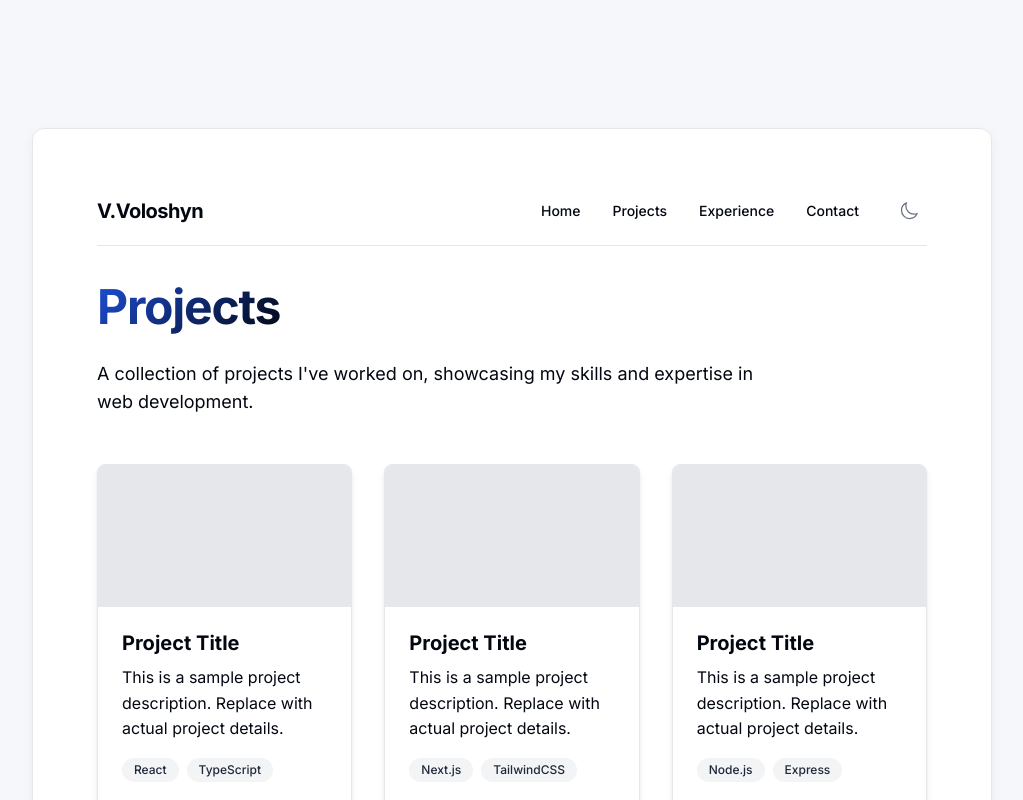
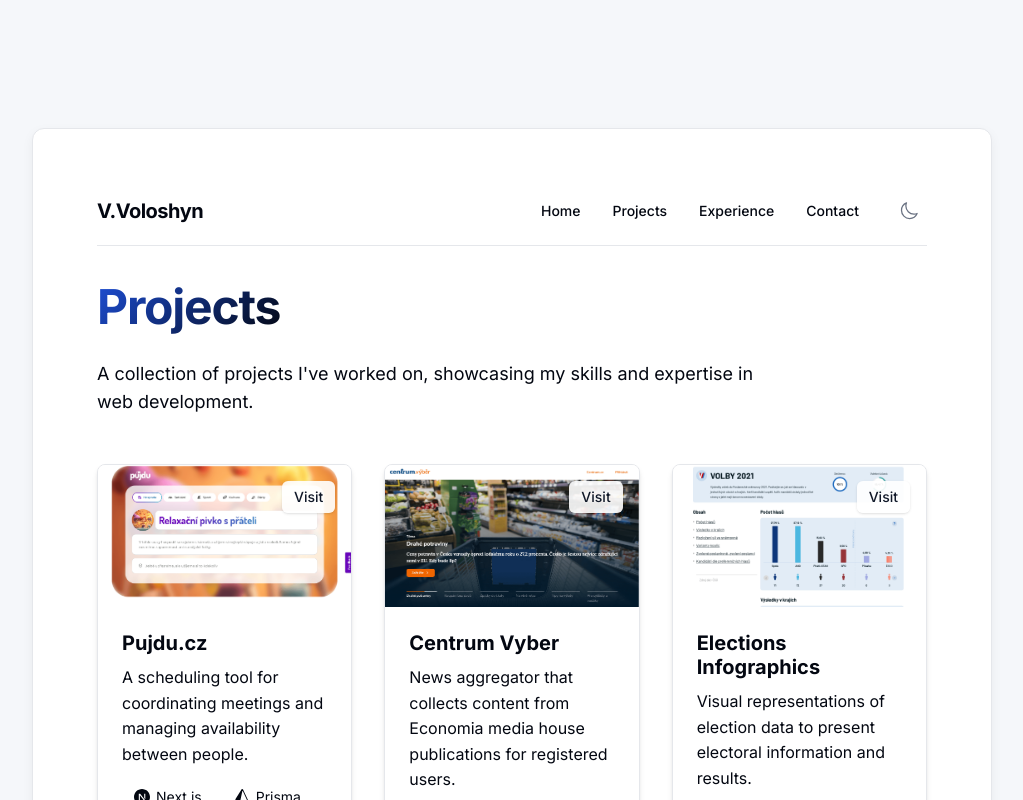
Before and after one commit to vyacheslav-voloshyn/vvoloshyn.dev, a Next.js app: page /projects in a window 1280 px wide. Shown: the top 800 px of the page, without its empty margins (128-1151 px from the left). Built offline with nearby package versions, Linux system fonts and the light colour scheme.

Commit message:
feat(content): Add projects

```diff
--- a/src/app/page.tsx
+++ b/src/app/page.tsx
@@ -29,7 +29,7 @@ export default function Home() {
             </p>
 
             <div className="flex flex-col gap-6 pt-4 sm:flex-row">
-              <Button href="/projects" variant="primary" className="group w-full sm:w-auto">
+              <Button href="/projects" variant="secondary" className="group w-full sm:w-auto">
                 View Projects
                 <HiArrowRight className="ml-2 h-4 w-4 transition-transform group-hover:translate-x-1" />
               </Button>
--- a/src/app/projects/page.tsx
+++ b/src/app/projects/page.tsx
@@ -1,6 +1,8 @@
 'use client';
 
 import Navigation from '@/components/layout/Navigation';
+import { projects } from '@/components/projects/constants';
+import { ProjectGrid } from '@/components/projects/ProjectGrid';
 
 export default function ProjectsPage() {
   return (
@@ -15,68 +17,7 @@ export default function ProjectsPage() {
             A collection of projects I&apos;ve worked on, showcasing my skills and expertise in web
             development.
           </p>
-
-          <div className="mt-12 grid gap-8 sm:grid-cols-2 lg:grid-cols-3">
-            <div className="group relative overflow-hidden rounded-lg border border-gray-200 bg-white shadow-md transition-all hover:shadow-lg dark:border-gray-800 dark:bg-gray-900">
-              <div className="aspect-video w-full overflow-hidden bg-gray-100 dark:bg-gray-800">
-                <div className="h-full w-full bg-gray-200 dark:bg-gray-700" />
-              </div>
-              <div className="p-6">
-                <h3 className="text-xl font-semibold">Project Title</h3>
-                <p className="mt-2 text-muted-foreground">
-                  This is a sample project description. Replace with actual project details.
-                </p>
-                <div className="mt-4 flex flex-wrap gap-2">
-                  <span className="rounded-full bg-gray-100 px-3 py-1 text-xs font-medium text-gray-800 dark:bg-gray-800 dark:text-gray-200">
-                    React
-                  </span>
-                  <span className="rounded-full bg-gray-100 px-3 py-1 text-xs font-medium text-gray-800 dark:bg-gray-800 dark:text-gray-200">
-                    TypeScript
-                  </span>
-                </div>
-              </div>
-            </div>
-
-            <div className="group relative overflow-hidden rounded-lg border border-gray-200 bg-white shadow-md transition-all hover:shadow-lg dark:border-gray-800 dark:bg-gray-900">
-              <div className="aspect-video w-full overflow-hidden bg-gray-100 dark:bg-gray-800">
-                <div className="h-full w-full bg-gray-200 dark:bg-gray-700" />
-              </div>
-              <div className="p-6">
-                <h3 className="text-xl font-semibold">Project Title</h3>
-                <p className="mt-2 text-muted-foreground">
-                  This is a sample project description. Replace with actual project details.
-                </p>
-                <div className="mt-4 flex flex-wrap gap-2">
-                  <span className="rounded-full bg-gray-100 px-3 py-1 text-xs font-medium text-gray-800 dark:bg-gray-800 dark:text-gray-200">
-                    Next.js
-                  </span>
-                  <span className="rounded-full bg-gray-100 px-3 py-1 text-xs font-medium text-gray-800 dark:bg-gray-800 dark:text-gray-200">
-                    TailwindCSS
-                  </span>
-                </div>
-              </div>
-            </div>
-
-            <div className="group relative overflow-hidden rounded-lg border border-gray-200 bg-white shadow-md transition-all hover:shadow-lg dark:border-gray-800 dark:bg-gray-900">
-              <div className="aspect-video w-full overflow-hidden bg-gray-100 dark:bg-gray-800">
-                <div className="h-full w-full bg-gray-200 dark:bg-gray-700" />
-              </div>
-              <div className="p-6">
-                <h3 className="text-xl font-semibold">Project Title</h3>
-                <p className="mt-2 text-muted-foreground">
-                  This is a sample project description. Replace with actual project details.
-                </p>
-                <div className="mt-4 flex flex-wrap gap-2">
-                  <span className="rounded-full bg-gray-100 px-3 py-1 text-xs font-medium text-gray-800 dark:bg-gray-800 dark:text-gray-200">
-                    Node.js
-                  </span>
-                  <span className="rounded-full bg-gray-100 px-3 py-1 text-xs font-medium text-gray-800 dark:bg-gray-800 dark:text-gray-200">
-                    Express
-                  </span>
-                </div>
-              </div>
-            </div>
-          </div>
+          <ProjectGrid projects={projects} />
         </div>
       </section>
     </>
--- a/src/components/projects/ProjectCard.tsx
+++ b/src/components/projects/ProjectCard.tsx
@@ -1,44 +1,41 @@
 import Image from 'next/image';
-import { BiLinkExternal } from 'react-icons/bi';
+import Link from 'next/link';
 
 import { TechnologyBadge } from './TechnologyBadge';
 import { ProjectCardProps } from './types';
 
 export const ProjectCard = ({ project }: ProjectCardProps) => {
   return (
-    <div className="border-border group relative overflow-hidden rounded-xl border bg-card shadow-lg transition-all duration-300 hover:shadow-2xl">
-      <div className="relative h-48 overflow-hidden">
-        <Image
-          src={project.image}
-          alt={project.title}
-          fill
-          className="object-cover transition-transform duration-300 group-hover:scale-110"
-        />
-        <div className="absolute inset-0 bg-gradient-to-t from-black/60 to-transparent opacity-0 transition-opacity duration-300 group-hover:opacity-100" />
+    <div className="group relative overflow-hidden rounded-lg border border-gray-200 shadow-md transition-all hover:shadow-lg dark:border-gray-800 ">
+      {project.demo && (
+        <Link
+          href={project.demo}
+          target="_blank"
+          rel="noopener noreferrer"
+          className="absolute right-4 top-4 z-10 rounded-md bg-white/90 px-3 py-1.5 text-sm font-medium text-gray-900 shadow-sm transition-colors hover:bg-white dark:bg-gray-800/90 dark:text-gray-100 dark:hover:bg-gray-800"
+        >
+          Visit
+        </Link>
+      )}
+      <div className="aspect-video w-full overflow-hidden ">
+        <div className="h-full w-full ">
+          <Image
+            src={project.image}
+            alt={project.title}
+            width={400}
+            height={225}
+            className="object-cover transition-transform duration-300 group-hover:scale-110"
+          />
+        </div>
       </div>
       <div className="p-6">
-        <div className="mb-4">
-          <h3 className="text-xl font-semibold text-foreground">{project.title}</h3>
-          <p className="mt-2 text-sm text-muted-foreground">{project.description}</p>
-        </div>
-
-        <div className="mb-4 flex flex-wrap gap-2">
+        <h3 className="text-xl font-semibold">{project.title}</h3>
+        <p className="mt-2 text-muted-foreground">{project.description}</p>
+        <div className="mt-4 flex flex-wrap gap-2">
           {project.technologies.map((tech) => (
             <TechnologyBadge key={tech} tech={tech} />
           ))}
         </div>
-
-        {project.demo && (
-          <a
-            href={project.demo}
-            target="_blank"
-            rel="noopener noreferrer"
-            className="inline-flex items-center gap-2 text-primary transition-colors hover:text-primary/80"
-          >
-            Visit Site
-            <BiLinkExternal className="h-4 w-4" />
-          </a>
-        )}
       </div>
     </div>
   );
--- a/src/components/projects/ProjectGrid.tsx
+++ b/src/components/projects/ProjectGrid.tsx
@@ -3,7 +3,7 @@ import { ProjectGridProps } from './types';
 
 export const ProjectGrid = ({ projects }: ProjectGridProps) => {
   return (
-    <div className="grid grid-cols-1 gap-6 sm:gap-8 md:grid-cols-2 lg:grid-cols-3">
+    <div className="mt-12 grid gap-8 sm:grid-cols-2 lg:grid-cols-3">
       {projects.map((project) => (
         <ProjectCard key={project.title} project={project} />
       ))}
--- a/src/components/sections/Experience.tsx
+++ b/src/components/sections/Experience.tsx
@@ -1,70 +1,5 @@
+import { experiences } from '@/components/sections/constants';
 import ExperienceCard from '@/components/sections/ExperienceCard';
-
-export interface ExperienceType {
-  company: string;
-  position: string;
-  duration: string;
-  location: string;
-  description: string;
-  employmentType?: string;
-  technologies?: Technology[];
-}
-
-interface Technology {
-  name: string;
-  icon: string;
-}
-
-const experiences: ExperienceType[] = [
-  {
-    company: 'Economia, a.s.',
-    position: 'React + TypeScript Developer',
-    duration: 'Mar 2022 - Present',
-    location: 'Prague, Czech Republic',
-    employmentType: 'Full-time',
-    description:
-      'Contributed to TypeScript projects using React, NextJS, Redux, Zustand, Tailwind, and Styled Components. Worked on both front-end and back-end with NodeJS. Implemented AWS infrastructure and conducted unit tests.',
-    technologies: [
-      { name: 'React', icon: 'react' },
-      { name: 'TypeScript', icon: 'typescript' },
-      { name: 'NextJS', icon: 'nextjs' },
-      { name: 'Redux', icon: 'redux' },
-      { name: 'Zustand', icon: 'zustand' },
-      { name: 'Tailwind', icon: 'tailwind' },
-      { name: 'NodeJS', icon: 'nodejs' },
-      { name: 'AWS', icon: 'aws' },
-      { name: 'Docker', icon: 'docker' },
-      { name: 'React Query', icon: 'react-query' },
-    ],
-  },
-  {
-    company: 'COOL CREDIT',
-    position: 'PHP/React Developer',
-    duration: 'Jul 2020 - Mar 2022',
-    location: 'Prague, Czech Republic',
-    description:
-      'Worked with PHP + Symfony, Doctrine, Webpack, and Twig. Implemented Google API integrations. Developed internal libraries for API communication with banks, SMS gateways, and payment systems.',
-    technologies: [
-      { name: 'PHP', icon: 'php' },
-      { name: 'Symfony', icon: 'symfony' },
-      { name: 'React', icon: 'react' },
-      { name: 'JavaScript', icon: 'javascript' },
-      { name: 'Google API', icon: 'google' },
-    ],
-  },
-  {
-    company: 'Jumpshot Inc',
-    position: 'Data Analytic',
-    duration: 'Jun 2019 - Jul 2020',
-    location: 'Prague, Czech Republic',
-    description: 'Analyzed user behavior data, compiled reports, and presented analysis results.',
-    technologies: [
-      { name: 'Data Analysis', icon: 'chart' },
-      { name: 'SQL', icon: 'sql' },
-      { name: 'Python', icon: 'python' },
-    ],
-  },
-];
 
 export default function Experience() {
   return (
--- a/src/components/sections/ExperienceCard.tsx
+++ b/src/components/sections/ExperienceCard.tsx
@@ -1,4 +1,4 @@
-import { ExperienceType } from './Experience';
+import { ExperienceType } from './types';
 
 export default function ExperienceCard({
   company,
--- /dev/null
+++ b/src/components/sections/constants.ts
@@ -0,0 +1,52 @@
+import { ExperienceType } from './types';
+
+export const experiences: ExperienceType[] = [
+  {
+    company: 'Economia, a.s.',
+    position: 'React + TypeScript Developer',
+    duration: 'Mar 2022 - Present',
+    location: 'Prague, Czech Republic',
+    employmentType: 'Full-time',
+    description:
+      'Contributed to TypeScript projects using React, NextJS, Redux, Zustand, Tailwind, and Styled Components. Worked on both front-end and back-end with NodeJS. Implemented AWS infrastructure and conducted unit tests.',
+    technologies: [
+      { name: 'React', icon: 'react' },
+      { name: 'TypeScript', icon: 'typescript' },
+      { name: 'NextJS', icon: 'nextjs' },
+      { name: 'Redux', icon: 'redux' },
+      { name: 'Zustand', icon: 'zustand' },
+      { name: 'Tailwind', icon: 'tailwind' },
+      { name: 'NodeJS', icon: 'nodejs' },
+      { name: 'AWS', icon: 'aws' },
+      { name: 'Docker', icon: 'docker' },
+      { name: 'React Query', icon: 'react-query' },
+    ],
+  },
+  {
+    company: 'COOL CREDIT',
+    position: 'PHP/React Developer',
+    duration: 'Jul 2020 - Mar 2022',
+    location: 'Prague, Czech Republic',
+    description:
+      'Worked with PHP + Symfony, Doctrine, Webpack, and Twig. Implemented Google API integrations. Developed internal libraries for API communication with banks, SMS gateways, and payment systems.',
+    technologies: [
+      { name: 'PHP', icon: 'php' },
+      { name: 'Symfony', icon: 'symfony' },
+      { name: 'React', icon: 'react' },
+      { name: 'JavaScript', icon: 'javascript' },
+      { name: 'Google API', icon: 'google' },
+    ],
+  },
+  {
+    company: 'Jumpshot Inc',
+    position: 'Data Analytic',
+    duration: 'Jun 2019 - Jul 2020',
+    location: 'Prague, Czech Republic',
+    description: 'Analyzed user behavior data, compiled reports, and presented analysis results.',
+    technologies: [
+      { name: 'Data Analysis', icon: 'chart' },
+      { name: 'SQL', icon: 'sql' },
+      { name: 'Python', icon: 'python' },
+    ],
+  },
+];
--- /dev/null
+++ b/src/components/sections/types.ts
@@ -0,0 +1,14 @@
+export interface ExperienceType {
+  company: string;
+  position: string;
+  duration: string;
+  location: string;
+  description: string;
+  employmentType?: string;
+  technologies?: Technology[];
+}
+
+interface Technology {
+  name: string;
+  icon: string;
+}
```
